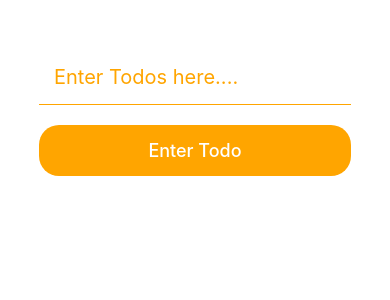
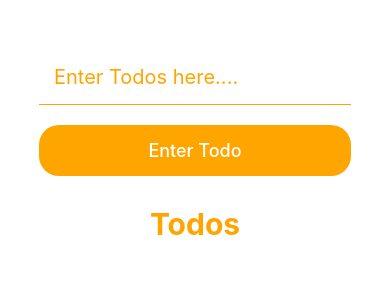
Before and after one commit to AbhiramKrishnaM/ReactNative-Todo-App, a React Native app: screen / in a window 390 px wide. Shown: the top 300 px of the page. Built offline with nearby package versions, Linux system fonts and the light colour scheme.

Commit message:
Todos listed using flatlist

```diff
--- a/App.js
+++ b/App.js
@@ -3,15 +3,19 @@ import React, {useState} from "react";
 import {StyleSheet, View} from "react-native";
 
 import RenderTodo from "./Components/RenderTodo";
-
+import RenderList from "./Components/RenderList";
 export default function App() {
   const [todos, setTodos] = useState([]);
   function todoHandler(newTodo) {
-    setTodos((previousTodo) => [...previousTodo, newTodo]);
+    setTodos((previousTodo) => [
+      ...previousTodo,
+      {value: newTodo, key: Math.random().toString()},
+    ]);
   }
   return (
     <View style={styles.container}>
       <RenderTodo todoHandler={todoHandler} />
+      <RenderList todoData={todos} />
       <StatusBar style="auto" />
     </View>
   );
--- a/Components/RenderList.js
+++ b/Components/RenderList.js
@@ -1,12 +1,40 @@
 import React from "react";
-import {View, Text} from "react-native";
+import {View, Text, FlatList, TouchableOpacity, StyleSheet} from "react-native";
 
-const RenderList = () => {
+const RenderList = (props) => {
   return (
-    <View>
-      <Text></Text>
+    <View style={styles.container}>
+      <Text style={styles.title}>Todos</Text>
+      <FlatList
+        data={props.todoData}
+        renderItem={(itemData) => (
+          <TouchableOpacity activeOpacity={0.5} style={styles.listContainer}>
+            <Text style={styles.listText}>{itemData.item.value}</Text>
+          </TouchableOpacity>
+        )}
+      />
     </View>
   );
 };
-
+const styles = StyleSheet.create({
+  container: {marginTop: 30, width: "80%"},
+  title: {
+    fontSize: 30,
+    fontWeight: "bold",
+    color: "orange",
+    marginBottom: 20,
+    alignSelf: "center",
+  },
+  listContainer: {
+    padding: 15,
+    borderWidth: 2,
+    borderRadius: 20,
+    borderColor: "orange",
+    alignItems: "center",
+    marginBottom: 15,
+  },
+  listText: {
+    color: "orange",
+  },
+});
 export default RenderList;
```
